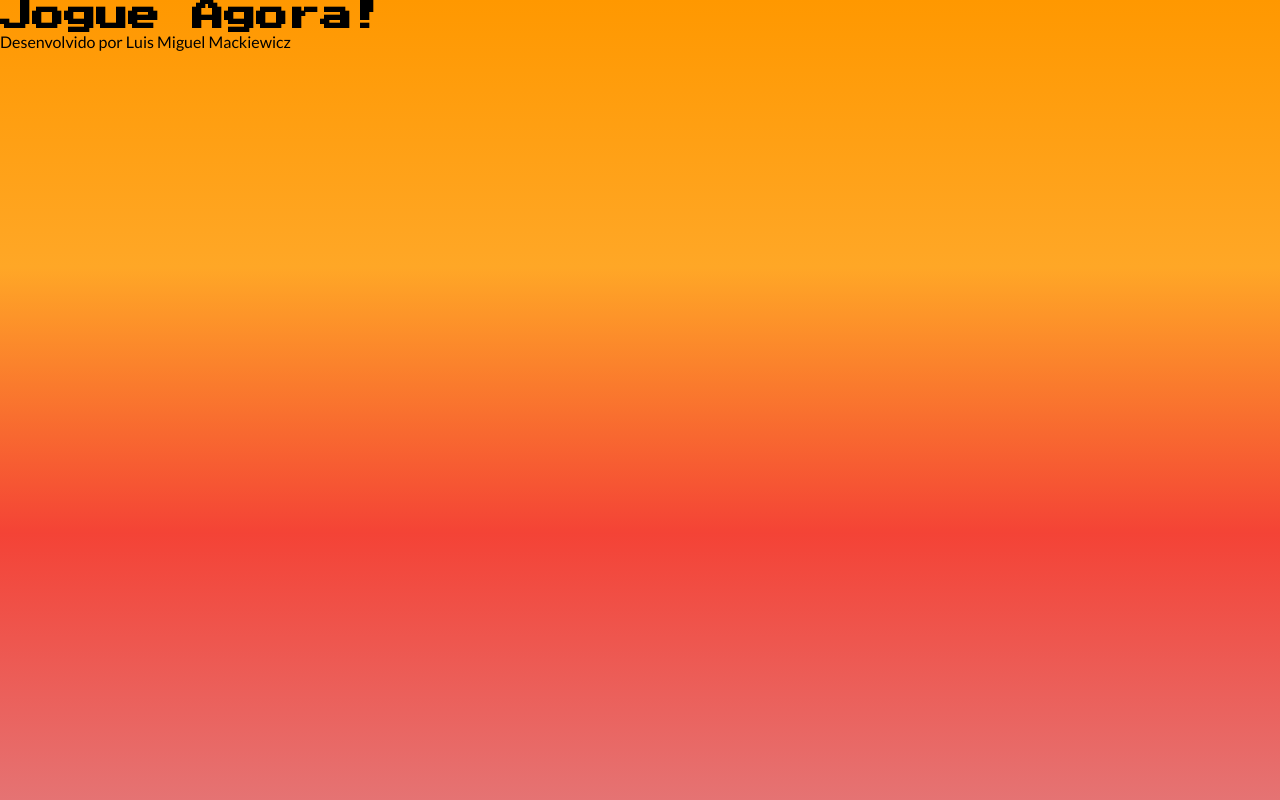
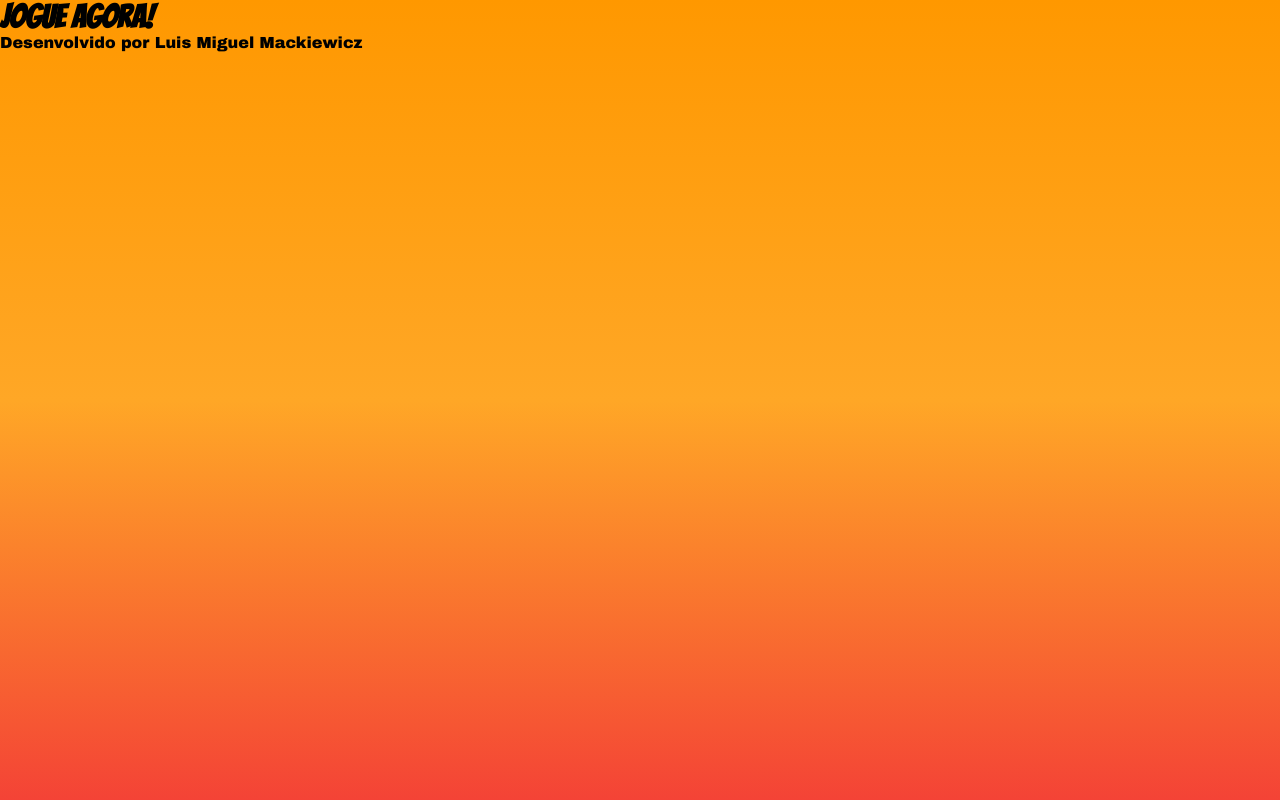
Before and after one commit to Luis-Mackiewicz/ArcadeHub, a PHP site: page /index.html in a window 1280 px wide. Run offline with PHP 8.4, Linux system fonts and the light colour scheme.

Commit message:
fontes definidas

```diff
--- a/css/styles.css
+++ b/css/styles.css
@@ -1,4 +1,4 @@
-@import url("https://fonts.googleapis.com/css2?family=Bangers&family=Lato:ital,wght@0,100;0,300;0,400;0,700;0,900;1,100;1,300;1,400;1,700;1,900&family=Press+Start+2P&display=swap");
+@import url("https://fonts.googleapis.com/css2?family=Archivo+Black&family=Bangers&family=Lato:ital,wght@0,100;0,300;0,400;0,700;0,900;1,100;1,300;1,400;1,700;1,900&display=swap");
 * {
   margin: 0;
   padding: 0;
@@ -10,17 +10,17 @@
 /*Fontes de texto*/
 /*Tamanho*/
 Body {
-  background-image: linear-gradient(#FF9800, #FFA726, #F44336, #E57373);
+  background-image: linear-gradient(#FF9800, #FFA726, #F44336);
   width: 100vw;
   height: 100vh;
 }
 
 h1 {
-  font-family: "Press Start 2P";
+  font-family: "Bangers";
 }
 
 p {
-  font-family: "Lato";
+  font-family: "Archivo black";
 }
 
 /*# sourceMappingURL=styles.css.map */
--- a/css/styles.scss
+++ b/css/styles.scss
@@ -5,8 +5,7 @@
 }
 
 /*fontes Lato, Bangers e Press Start 2P*/
-@import url('https://fonts.googleapis.com/css2?family=Bangers&family=Lato:ital,wght@0,100;0,300;0,400;0,700;0,900;1,100;1,300;1,400;1,700;1,900&family=Press+Start+2P&display=swap');
-
+@import url('https://fonts.googleapis.com/css2?family=Archivo+Black&family=Bangers&family=Lato:ital,wght@0,100;0,300;0,400;0,700;0,900;1,100;1,300;1,400;1,700;1,900&display=swap');
 /*cores do site */
 
 $L1 : #FF9800;
@@ -22,24 +21,24 @@ $B2 :   #F5F5F5;
 
 
 /*Fontes de texto*/
-$fonte1: "Lato";
-$fonte2: "Bangers";
-$fonte3: "Press Start 2P";
+$f1: "Bangers";
+$f2: "Archivo black";
+$f3: "lato";
 
 
 /*Tamanho*/
 $t1 : 18px;
 
 Body{
-    background-image: linear-gradient($L1,$L2, $V1, $V2 );
+    background-image: linear-gradient($L1,$L2, $V1, );
     width: 100vw;
     height: 100vh;
 }
 
 h1{
-    font-family: $fonte3;
+    font-family: $f1;
 }
 
 p{
-    font-family: $fonte1;
+    font-family: $f2;
 }
```
Also changed, not shown: 1 other file.
